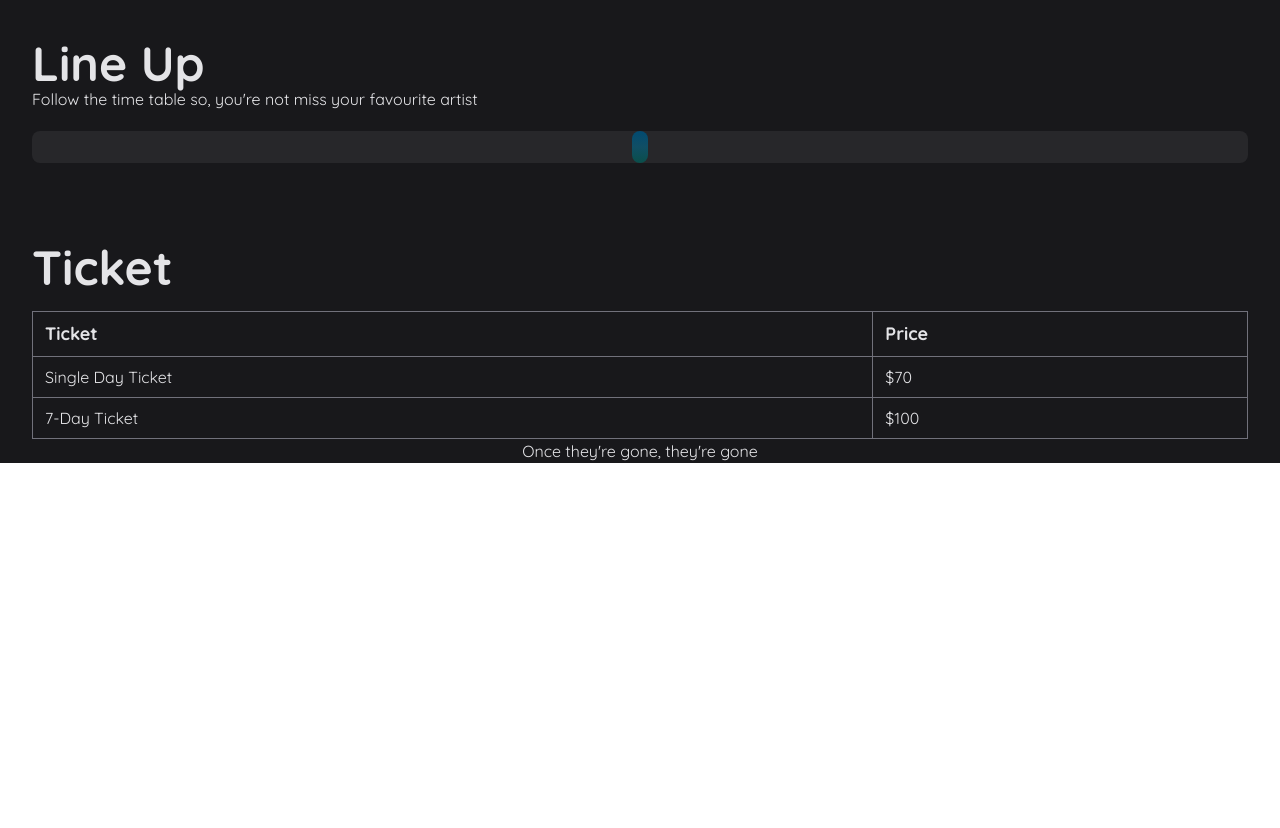
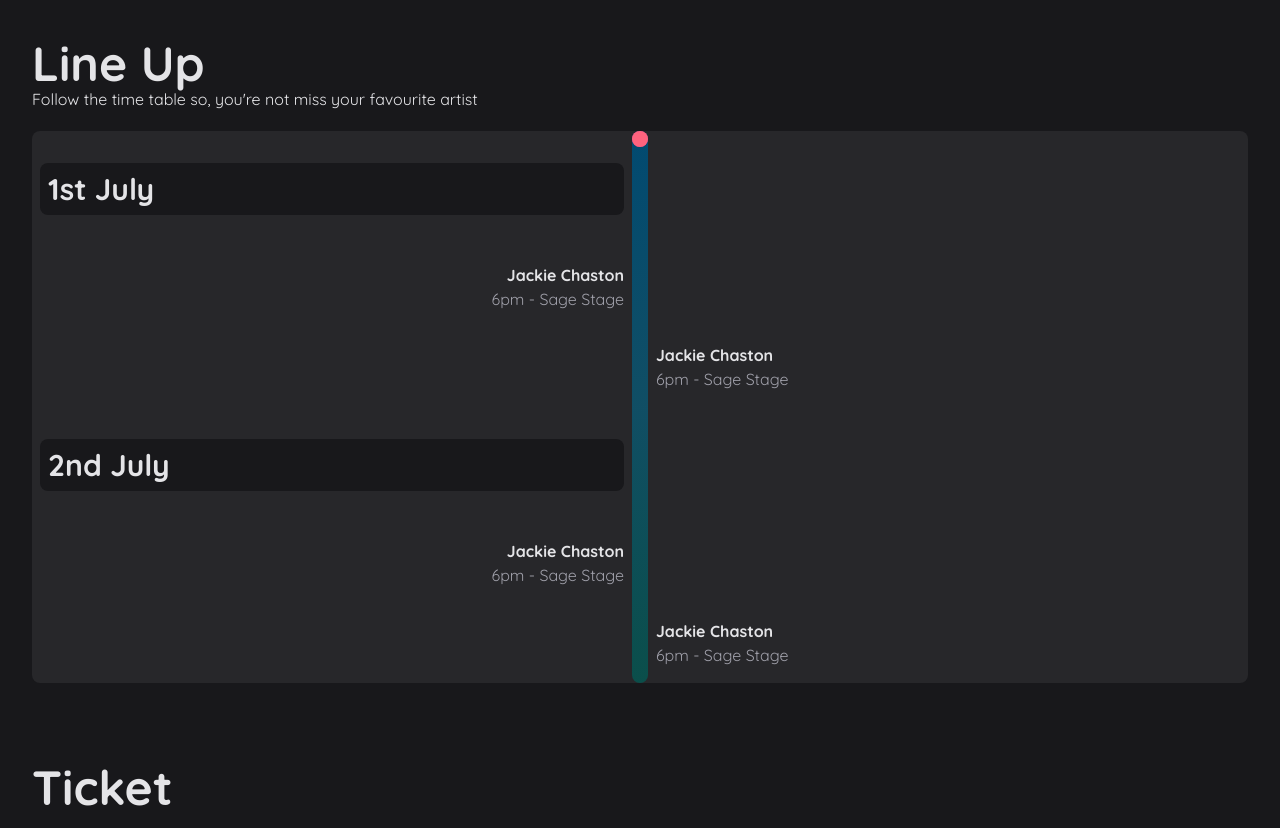
Before and after one commit to flyingduck92/tailwind-html, a website: page src/index.html in a window 1280 px wide. Shown: the part 1280-2108 px from the top of the page. Before the commit the page ends 1743 px from the top, so only its background shows below. Drawn offline with Linux system fonts and the light colour scheme.

```diff
--- a/src/index.html
+++ b/src/index.html
@@ -175,9 +175,9 @@
               <div class="bg-pink-500 w-14 h-14 rounded-full flex items-center justify-center gap-1">
                 <div class="h-2 w-1 bg-pink-300 rounded-full animate-wavey"></div>
                 <div class="h-3 w-1 bg-pink-200 rounded-full animate-wavey animation-delay-200"></div>
-                <div class="h-4 w-1 bg-pink-100 rounded-full animate-wavey animation-delay-[150ms]"></div>
+                <div class="h-4 w-1 bg-pink-100 rounded-full animate-wavey animation-delay-150"></div>
                 <div class="h-3 w-1 bg-pink-200 rounded-full animate-wavey animation-delay-300"></div>
-                <div class="h-2 w-1 bg-pink-300 rounded-full animate-wavey animation-delay-[75ms]"></div>
+                <div class="h-2 w-1 bg-pink-300 rounded-full animate-wavey animation-delay-75"></div>
               </div>
             </div>
           </div>
@@ -209,7 +209,11 @@
 
     <!-- HEADLINERS -->
     <div class="container mx-auto mt-20 max-w-[95vw] text-zinc-900 dark:text-zinc-200">
-      <h2>Headliners</h2>
+      <h2>
+        <span class="text-transparent bg-gradient-to-r from-cyan-500 to-pink-500 bg-clip-text">
+          Headliners
+        </span>
+      </h2>
       <p>
         Experience the sonic delight from these made-up artist 7 days that music fans are calling "one of the many
         gigs
@@ -288,8 +292,50 @@
       <h2>Line Up</h2>
       <p>Follow the time table so, you're not miss your favourite artist</p>
       <div class="rounded-lg mt-5 bg-zinc-800 py-4 px-2 text-zinc-200 relative">
+        <!-- Timeline bar  -->
         <div
           class="absolute top-0 left-1/2 w-4 -ml-[8px] h-full rounded-full bg-gradient-to-b from-sky-900 via-cyan-900 to-teal-900">
+          <!-- Pin indicator -->
+          <div class="sticky top-1/2">
+            <div class="relative size-4">
+              <!-- Ping/Pulse -->
+              <div class="absolute size-4 animate-ping rounded-full bg-pink-500 opacity-75"></div>
+              <!-- Pin Ball -->
+              <div class="bg-rose-400 rounded-full relative size-4"></div>
+            </div>
+          </div>
+        </div>
+
+        <!-- Line up name -->
+        <div class="grid grid-cols-2 gap-8">
+          <div>
+            <h4 class="p-2 bg-zinc-900 rounded-lg my-4">1st July</h4>
+          </div>
+          <div></div>
+          <div class="text-right">
+            <div class="font-bold">Jackie Chaston</div>
+            <div class="text-zinc-400">6pm - Sage Stage</div>
+          </div>
+          <div></div>
+          <div></div>
+          <div class="text-left">
+            <div class="font-bold">Jackie Chaston</div>
+            <div class="text-zinc-400">6pm - Sage Stage</div>
+          </div>
+          <div>
+            <h4 class="p-2 bg-zinc-900 rounded-lg my-4">2nd July</h4>
+          </div>
+          <div></div>
+          <div class="text-right">
+            <div class="font-bold">Jackie Chaston</div>
+            <div class="text-zinc-400">6pm - Sage Stage</div>
+          </div>
+          <div></div>
+          <div></div>
+          <div class="text-left">
+            <div class="font-bold">Jackie Chaston</div>
+            <div class="text-zinc-400">6pm - Sage Stage</div>
+          </div>
         </div>
       </div>
     </div>
--- a/src/input.css
+++ b/src/input.css
@@ -7,7 +7,7 @@
   --font-quicksand: "Quicksand", sans-serif;
 
   --animate-wavey: wavey 1000ms linear infinite;
-  --animation-delay-100: 100ms;
+  /* --animation-delay-100: 100ms;
   --animation-delay-200: 200ms;
   --animation-delay-300: 300ms;
   --animation-delay-400: 400ms;
@@ -16,7 +16,7 @@
   --animation-delay-700: 700ms;
   --animation-delay-800: 800ms;
   --animation-delay-900: 900ms;
-  --animation-delay-1000: 1000ms;
+  --animation-delay-1000: 1000ms; */
 
   @keyframes wavey {
 
@@ -33,6 +33,7 @@
 
 @utility animation-delay-* {
   animation-delay: --value(--animation-delay-*);
+  animation-delay: calc(--value(integer) * 1ms);
   animation-delay: --value([*]);
 }
 
```
Also changed, not shown: dist/output.css.
